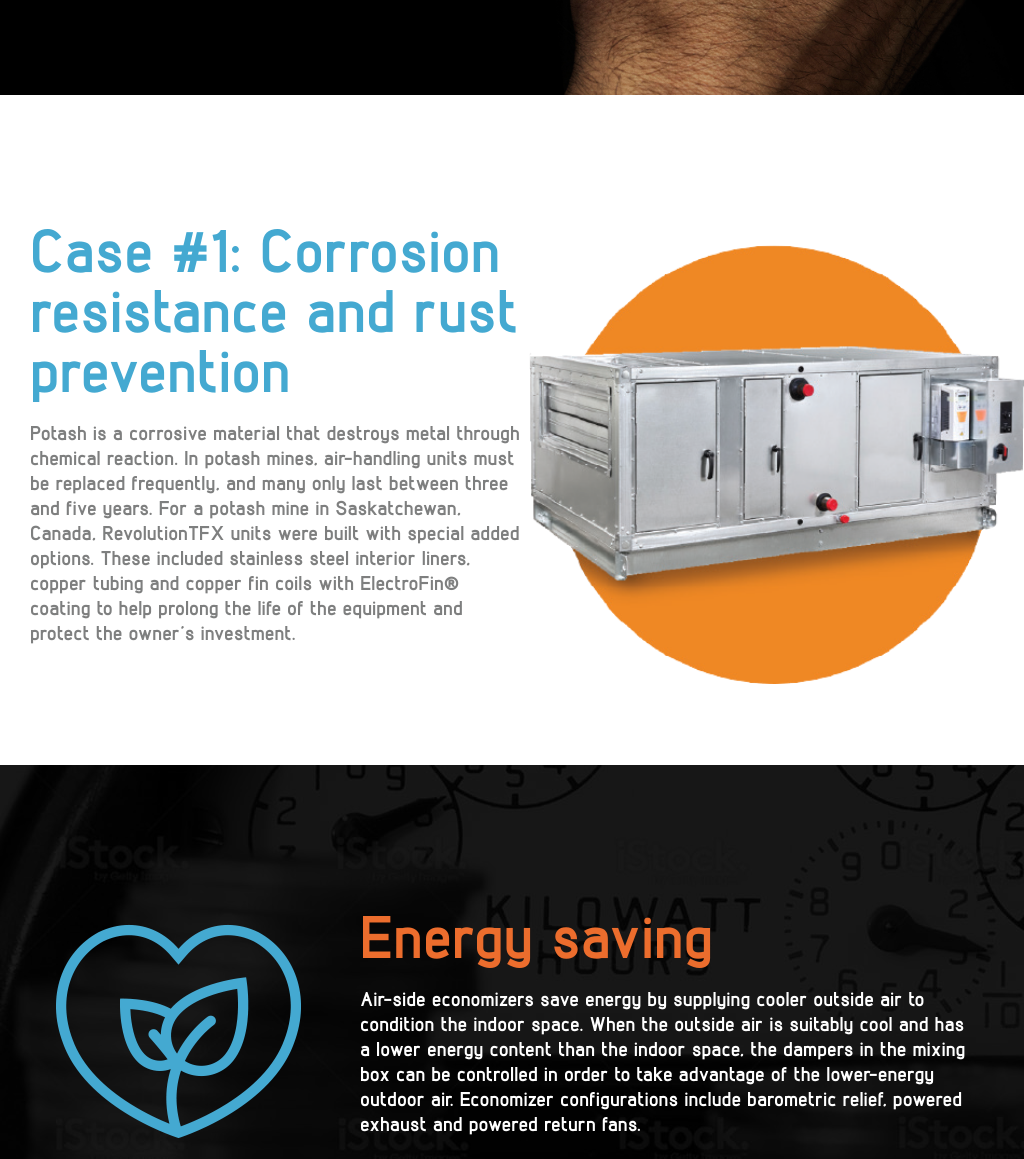
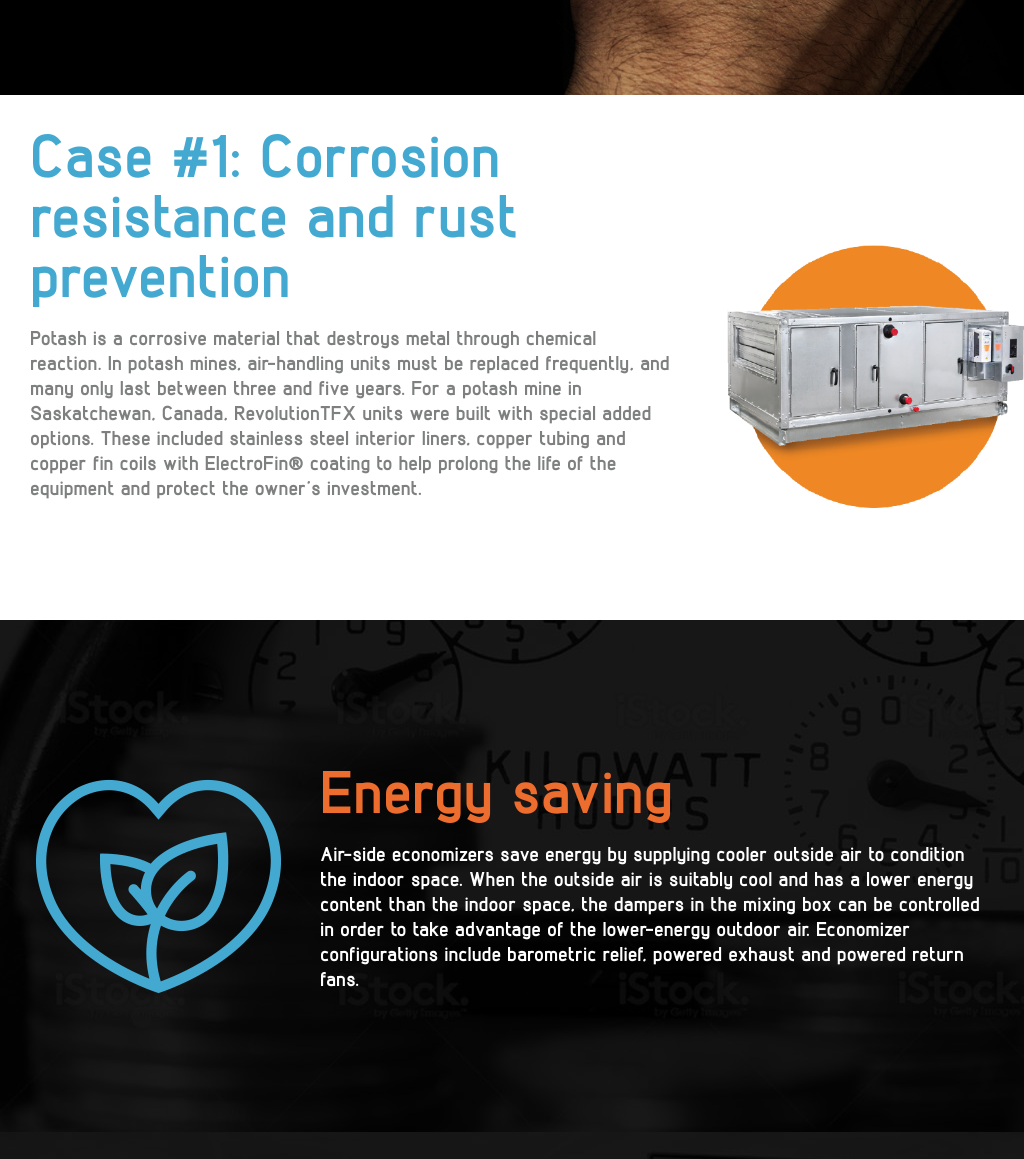
Before and after one commit to angryillusionist/RevolutionTFX, a plain HTML site: page index.html in a window 1024 px wide. Shown: the part 620-1779 px from the top of the page. Drawn offline with Linux system fonts and the light colour scheme.

Commit message:
alignment issue

```diff
--- a/assets/css/style.css
+++ b/assets/css/style.css
@@ -174,14 +174,13 @@
 
 }
 .case_section .left_section {
-    width: calc(70% - 2px);
+    width: calc(70% - 52px);
+    margin-right: 50px;
 }
 .case_section .right_section {
     width: calc(30% - 2px);
 }
-.left_section {
-    padding-top: 95px;
-}
+
 .right_section img {
     width: 100%;
     height: auto;
@@ -229,7 +228,7 @@
     width: 100%;
     height: 100%;
     display: table;
-    border-spacing: 80px;
+    border-spacing: 40px;
 }
 .content {
     display: table-row;
@@ -394,9 +393,7 @@
     .header_section, .case_section, footer {
         padding: 20px 0px 0 30px;
     }
-    .case_section .left_section, .case_section .right_section {
-        width: calc(50% - 2px);
-    }
+
     footer {
         padding-right: 30px;
     }
@@ -420,7 +417,7 @@
         margin-right: auto;
     }
     .mask {
-        border-spacing: 50px;
+        border-spacing: 30px;
     }
     .details {
         padding: 0;
@@ -451,6 +448,7 @@
     }
     .case_section .left_section {
         width: calc(50% - 2px);
+        margin-right: 0;
     }
     .case_section .right_section {
         width: calc(50% - 2px);
@@ -480,7 +478,7 @@
         margin: 30px 0 45px 0;
     }
     .mask {
-        border-spacing: 30px;
+        border-spacing: 15px;
     }
     .details {
         padding: 0;
```
